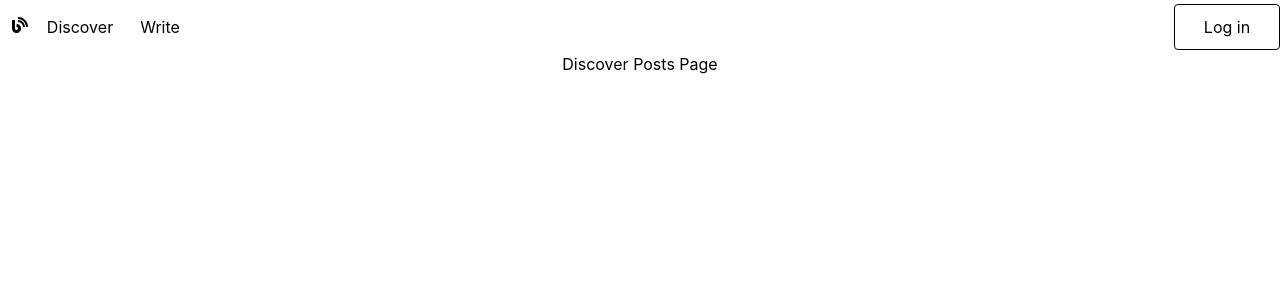
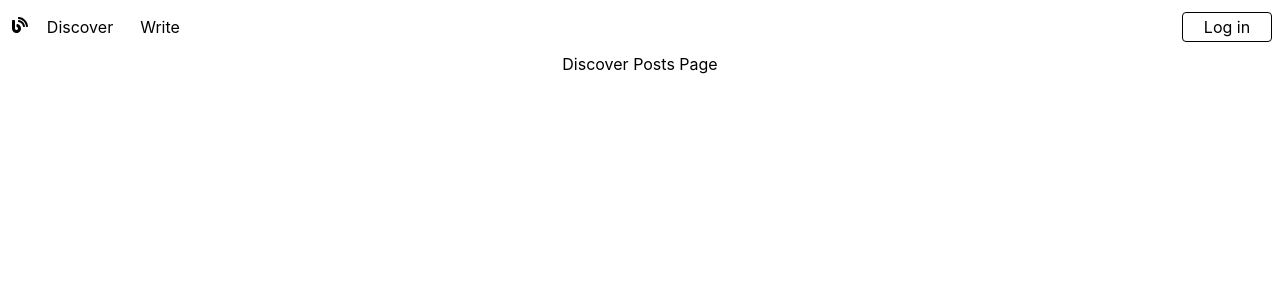
Before and after one commit to kylePerryUT/best-blogging-site-ever, a React (Create React App) app: page /posts in a window 1280 px wide. Shown: the top 300 px of the page. Built offline with nearby package versions, Linux system fonts and the light colour scheme.

Commit message:
update login button styling

```diff
--- a/src/components/header/Header.css
+++ b/src/components/header/Header.css
@@ -24,7 +24,8 @@
   }
 
   .loginBtn {
-    padding: 12px;
+    padding: 4px;
+    margin: 8px;
     border: 1px solid black;
     border-radius: 4px;
   }
```
Also changed, not shown: 1 other file (tests, documents, lock files or other folders).
